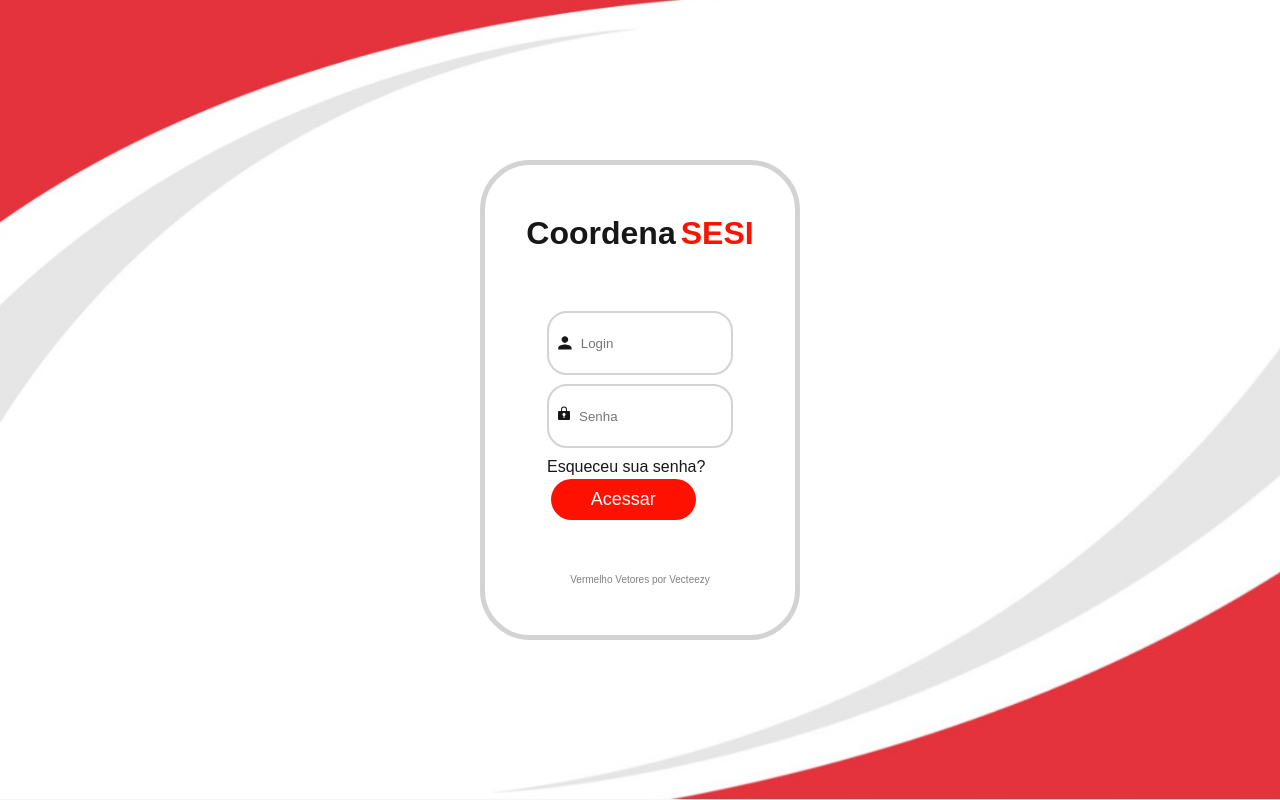
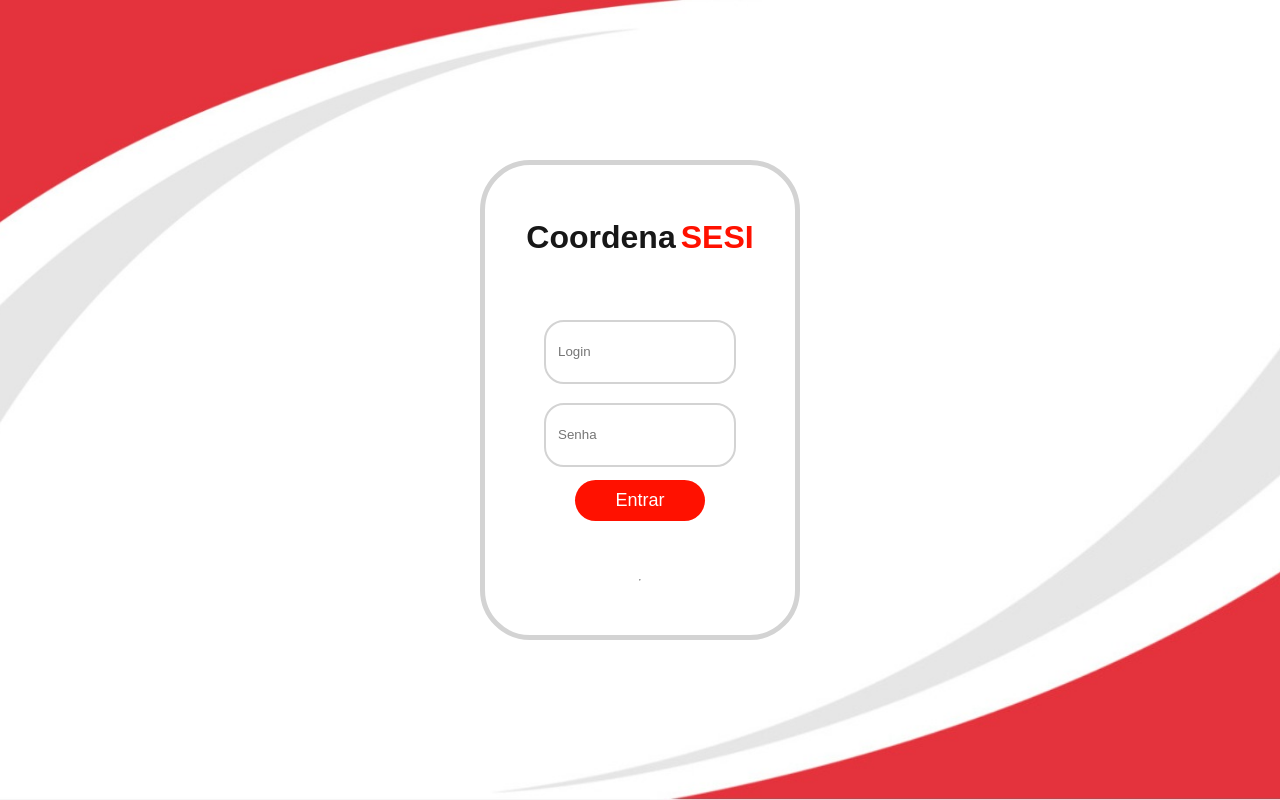
Before and after one commit to Thur00/CoordenaPF-FrontEnd, a Next.js app: page / in a window 1280 px wide. Built offline with nearby package versions, Linux system fonts and the light colour scheme.

Commit message:
Login integrado top

```diff
--- a/Components/Login.module.css
+++ b/Components/Login.module.css
@@ -33,7 +33,7 @@
 .pesquisa {
     border: 2px solid lightgrey;
     border-radius: 20px;
-    width: 10   0%;
+    width: 15vw;
     height: 8vh;
     margin: 5% 0;
     display: flex;
@@ -41,6 +41,8 @@
     justify-content: space-between;
     align-items: center;
     position: relative;
+    padding: 0 10px
+    ;
 }
 
 .pesquisa>input {
@@ -106,7 +108,7 @@
     background: none;
     border: none;
     font-size: large;
-    margin-right: 3%;
+margin-right:3%;
 }
 
 .cadeado{
@@ -114,8 +116,10 @@
     margin: 0 5px 0 7px;
 }
 
-.error{
-    font-size: 0.9rem;
+.erro{
+    display: flex;
+    flex-direction: column;
+    font-size: 1.2rem;
     color: #ff1100;
 }
 
--- a/app/page.js
+++ b/app/page.js
@@ -1,94 +1,88 @@
-"use client"
-import styles from "./page.module.css"
-import { IoMdPerson } from "react-icons/io";
-import { PiLockKeyFill } from "react-icons/pi";
-import { FaRegEye } from "react-icons/fa";
-import { FaRegEyeSlash } from "react-icons/fa";
-import React, { useState } from 'react';
-import Link from "next/link";
+'use client'
+import { useState, useEffect } from 'react';
+import style from "@/Components/Login.module.css"
+const SignIn = () => {
+  const [usuario, setUsuario] = useState('');
+  const [senha, setSenha] = useState('');
+  const [msgError, setMsgError] = useState('');
+  const [senhaVisivel, setSenhaVisivel] = useState(false);
+
+  const entrar = () => {
+    // Definindo credenciais fixas
+    const usuarioFixo = 'Coordena';
+    const senhaFixa = '2024';
+
+    // Verificar se os campos estão preenchidos
+    if (!usuario || !senha) {
+      setMsgError('Por favor, preencha todos os campos.');
+      return;
+    }
+
+    // Comparar as credenciais inseridas com as fixas
+    if (usuario === usuarioFixo && senha === senhaFixa) {
+      const token = Math.random().toString(16).substr(2) + Math.random().toString(16).substr(2) + "Amamos_DS_;-)";
+      localStorage.setItem("token", token);
+      localStorage.setItem("userLogado", JSON.stringify({ userCad: usuarioFixo, senhaCad: senhaFixa }));
+      window.location.href = "../Paginas/PaginaInicial"; // Redirecionar após login
+    } else {
+      setMsgError('Usuário ou senha incorretos');
+      setUsuario('');
+      setSenha('');
+    }
+  };
+  return (
+<main className={style.main}>
+    <div className={style.box}>
+    <div className={style.titulobox}>
+    <h1 className={style.texto1}>Coordena</h1>
+    <h1 className={style.texto2}>SESI</h1></div>
 
 
-export default function Login() {
-    const [cpf, setCpf] = useState('');
-    const [senha, setSenha] = useState('');
-    const [error, setError] = useState('');
 
 
-    const handleSubmit = async (e) => {
-        e.preventDefault();
-        const res = await fetch('${API_URL}/login', {
-            method: 'POST',
-            headers: {
-                'Content-Type': 'application/json',
-            },
-            body: JSON.stringify({ cpf, senha }),
-        });
+          {msgError && <div className={style.erro} id="msgError" style={{ color: 'red' }}>{msgError}</div>}    <div className={style.divPesquisa}>
+        <div>
 
-        const data = await res.json();
+          <div className={style.pesquisa}>
+            <input
+              type="text"
+              id="usuario"
+              value={usuario}
+              onChange={(e) => setUsuario(e.target.value)}
+              required
+              placeholder='Login'
+            /></div>
+          </div>
+          <div className={style.pesquisa}>
 
-        if (res.ok) {
-            // Login bem-sucedido, redirecionar ou mostrar mensagem
-            alert(data.message);
-        } else {
-            // Mostrar erro
-            setError(data.message);
-        }
-    };
-
-    const [password, setPassword] = useState('');
-    const [isVisible, setIsVisible] = useState(false);
-
-    const DeixarVisivel = () => {
-        setIsVisible(!isVisible);
-    };
-
-    const isTyping = password.length > 0
-
-    return (
-        <main className={styles.main}>
-
-            <div className={styles.box}>
-                <div className={styles.titulobox}>
-                    <h1 className={styles.texto1}> Coordena </h1>
-                    <h1 className={styles.texto2}>SESI</h1>
-                </div>
-
-                <form className={styles.divPesquisa} onSubmit={handleSubmit}>
-
-                    <div className={styles.pesquisa}>
-                        <IoMdPerson />
-                        <input value={cpf}
-                            onChange={(e) => setCpf(e.target.value)}
-                            required
-                            placeholder="Login" />
-                    </div>
-
-                    <div className={styles.pesquisa}>
-                        <div className={styles.cadeado}><PiLockKeyFill /></div>
-                        <input
-                            type={isVisible ? 'text' : 'password'}
-                            value={senha}
-                            onChange={(e) => setSenha(e.target.value)}
-                            placeholder="Senha"
-                        />
-                        {isTyping && (
-                            <button className={styles.olho} onClick={DeixarVisivel}>
-                                {isVisible ? <FaRegEye /> : <FaRegEyeSlash />}
-                            </button>
-                        )}
-                    </div>
+           <input
+              type={senhaVisivel ? 'text' : 'password'}
+              id="senha"
+              value={senha}
+              onChange={(e) => setSenha(e.target.value)}
+              required
+              placeholder='Senha'
+            />
+            <i
+              className={`fa fa-eye${senhaVisivel ? '' : '-slash'}`}
+              aria-hidden="true"
+              onClick={() => setSenhaVisivel(!senhaVisivel)} // Alternar visibilidade da senha
+              style={{ cursor: 'pointer' }}
+            ></i>
+          </div>
 
 
-                    <Link href="./User/RedefinirSenha">Esqueceu sua senha?</Link>
+            <button className={style.botao} onClick={entrar}>Entrar</button>
+          </div>
 
-                    <Link href="./Paginas/PaginaInicial" > <button className={styles.botao} type="submit" >Acessar</button> </Link>
-                </form>
 
-                <a className={styles.referencia} href="https://pt.vecteezy.com/vetor-gratis/vermelho" target="blank">Vermelho Vetores por Vecteezy</a>
+            <hr />
+          </div>
 
-            </div>
 
-        </main >
-    )
+         </main>
+  );
+};
 
-}
+
+export default SignIn;
```
